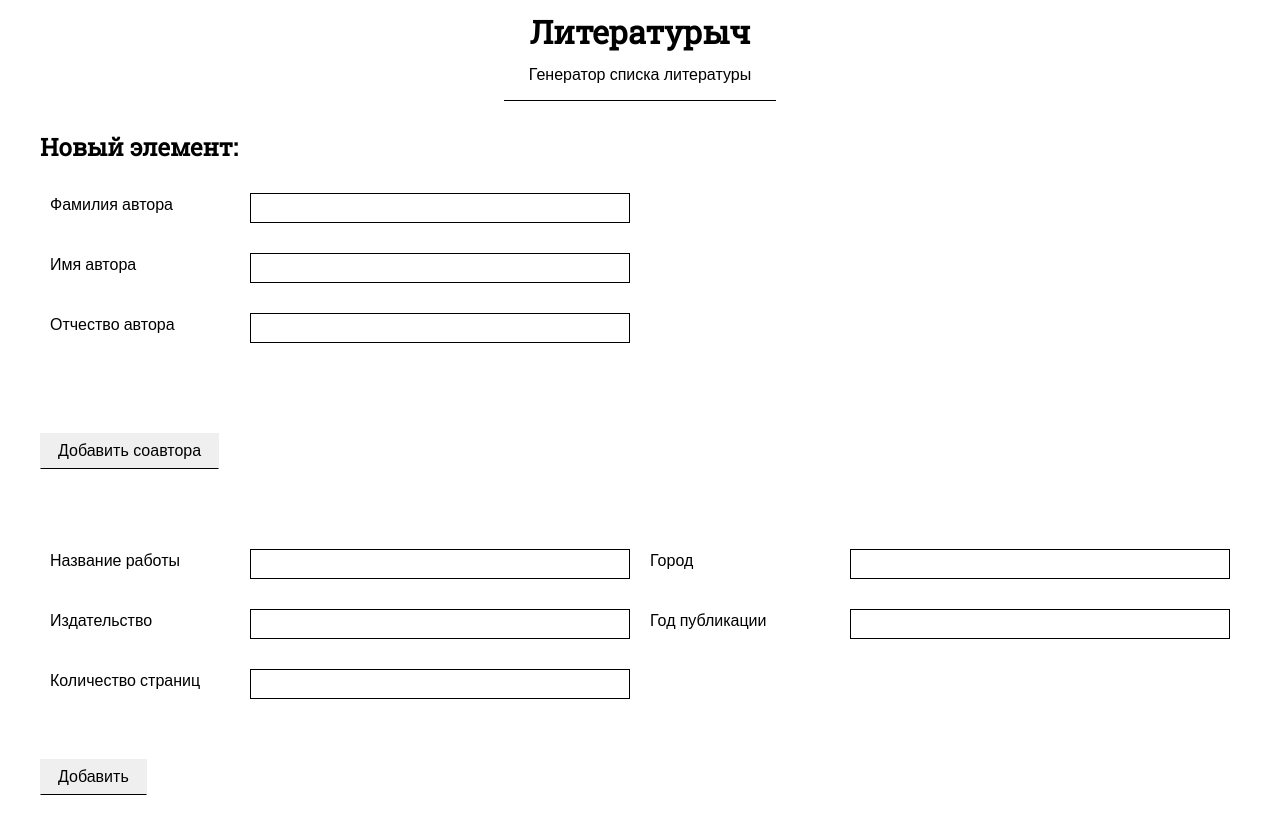
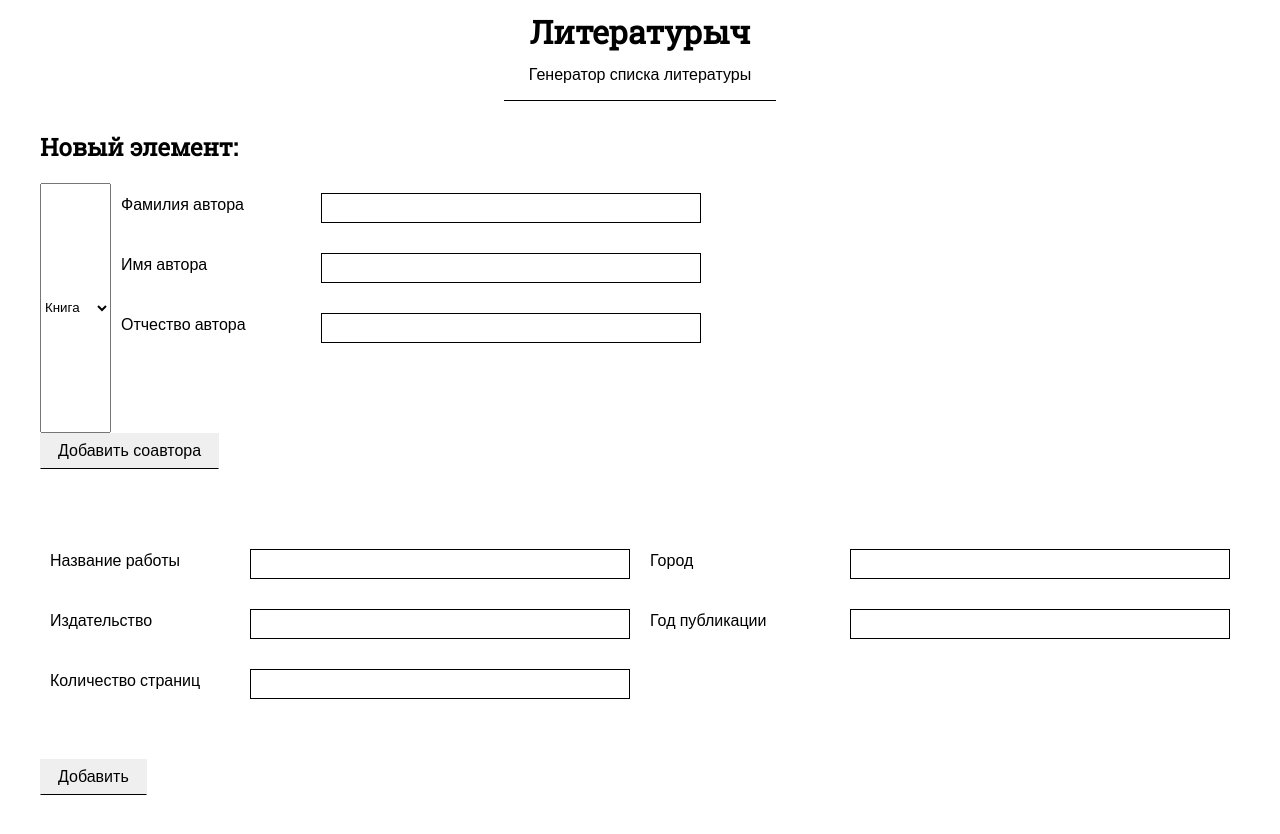
Before and after one commit to Ratch-e/biblio, a React (Create React App) app in the folder frontend/: page / in a window 1280 px wide. Shown: the top 834 px of the page. Built offline with nearby package versions, Linux system fonts and the light colour scheme.

Commit message:
refactor: рефакторинг

```diff
--- a/frontend/src/js/containers/LibGenerator/NewItem.js
+++ b/frontend/src/js/containers/LibGenerator/NewItem.js
@@ -22,10 +22,13 @@ class NewItem extends Component {
       publisher: '',
       year: '',
       pages: '',
+      type: 1,
     };
+
     this.handleChange = this.handleChange.bind(this);
     this.handleAuthorChange = this.handleAuthorChange.bind(this);
     this.addNewCoauthor = this.addNewCoauthor.bind(this);
+    this.setType = this.setType.bind(this);
   }
 
   /**
@@ -37,6 +40,14 @@ class NewItem extends Component {
     this.setState({ [key]: event.target.value });
   }
 
+  /**
+   * Хендлер для инпутов автора
+   *
+   * @param {*} key
+   * @param {*} event
+   * @param {*} index
+   * @memberof NewItem
+   */
   handleAuthorChange(key, event, index) {
     let newState = { ...this.state };
     newState.author[index][key] = event.target.value;
@@ -56,6 +67,9 @@ class NewItem extends Component {
     this.setState({ newState });
   }
 
+  /**
+   * Удалить соавтора
+   */
   removeCoauthor() {
     let newState = { ...this.state };
     newState.author.pop();
@@ -72,6 +86,10 @@ class NewItem extends Component {
     } else {
       console.error('Не прошло валидацию');
     }
+  }
+
+  setType(event) {
+    this.setState({ type: event.target.value });
   }
 
   /**
@@ -99,6 +117,7 @@ class NewItem extends Component {
     this.setState({ publisher: '' });
     this.setState({ year: '' });
     this.setState({ pages: '' });
+    this.setState({ type: 1 });
   }
 
   render() {
@@ -106,6 +125,11 @@ class NewItem extends Component {
       <section className="new-entry">
         <h2 className="title">Новый элемент:</h2>
         <div className="new-entry__inputs">
+          <select value={this.state.value} onChange={this.setType}>
+            <option value="1">Книга</option>
+            <option value="2">Журнал</option>
+          </select>
+
           {this.state.author.map((author, key) => (
             <div key={key} className="new-entry__block new-entry__block_type_authors">
               <InputBlock
@@ -180,7 +204,6 @@ class NewItem extends Component {
               Добавить
             </button>
           </div>
-
         </div>
       </section>
     );
```
